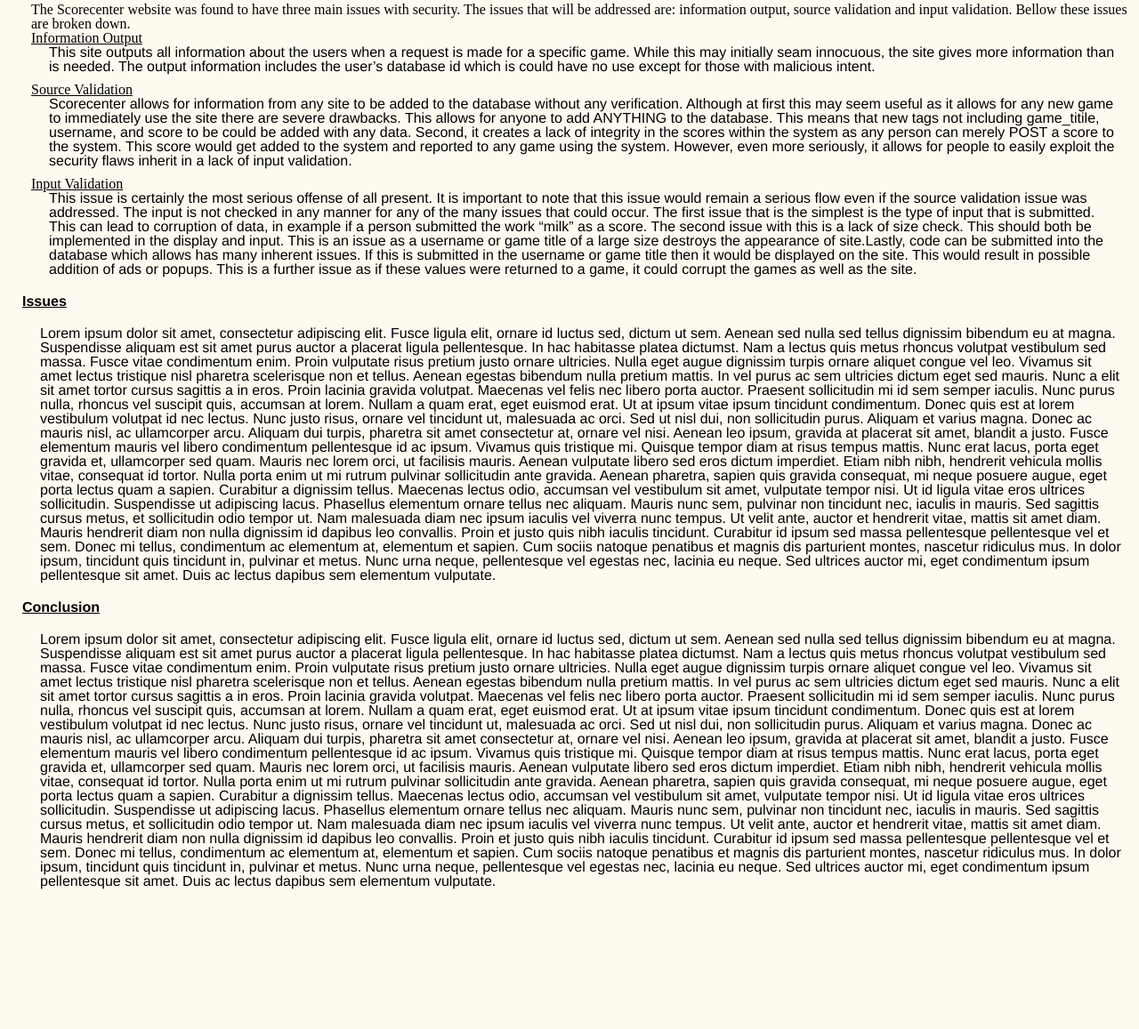
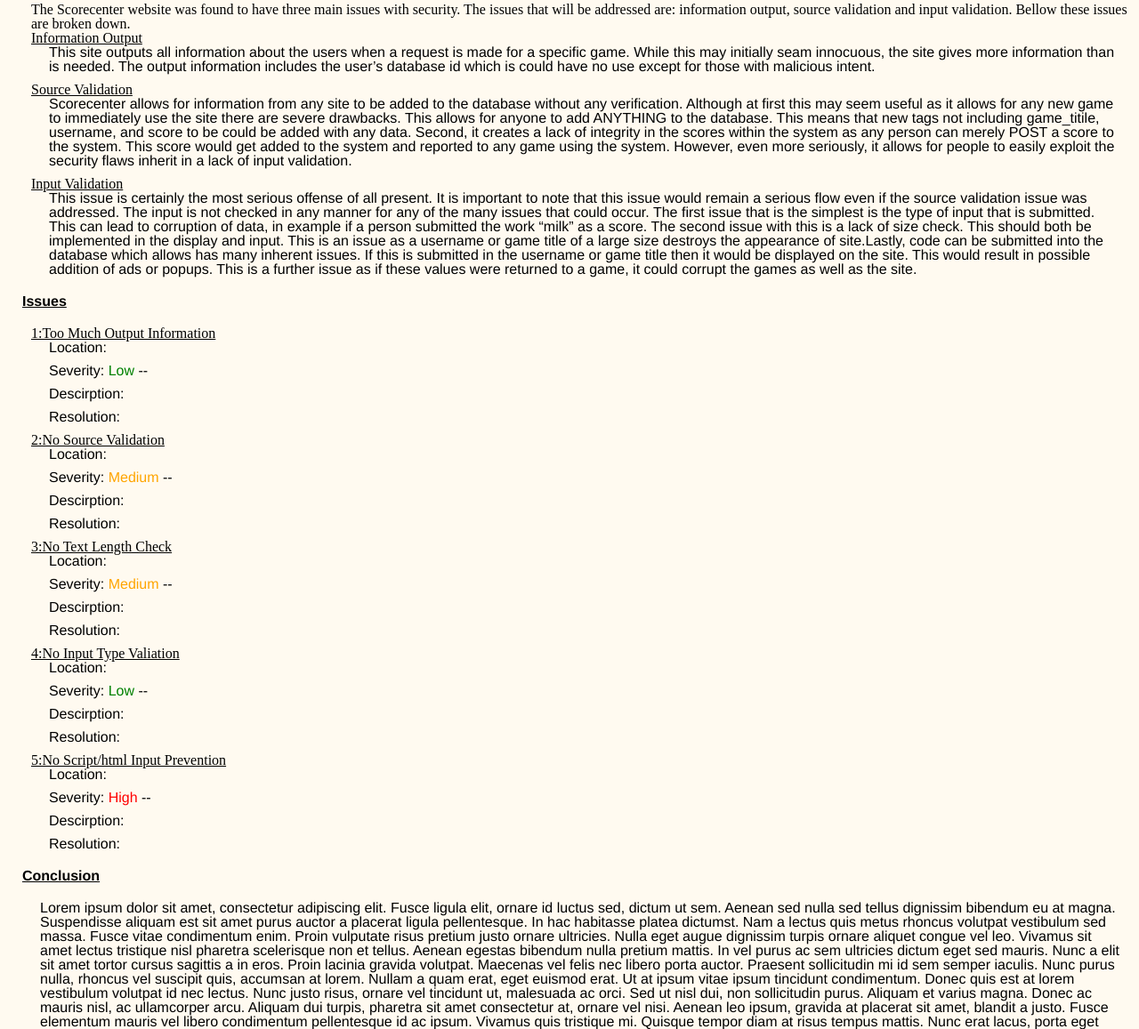
Before and after one commit to dgriff03/comp20-dgriffin, a plain HTML site: page security/report.html in a window 1280 px wide. Shown: the part 483-1640 px from the top of the page at 89% size. Before the commit the page ends 1517 px from the top, so only its background shows below. Drawn offline with Linux system fonts and the light colour scheme.

Commit message:
added base of issues

```diff
--- a/security/report.html
+++ b/security/report.html
@@ -33,7 +33,7 @@
 		</p>
 		<a name = "Methodology"></a><h2>Methodology</h2>
 		<p>
-			The site Scorecenter is available at: <a href “”>Scorecenter</a>. When attacking the site I had access to the site’s source code.
+			The site Scorecenter is available at: <a href ='http://scorecenter-je.herokuapp.com/'>Scorecenter</a>. When attacking the site I had access to the site’s source code.
 		</p>
 		<p>
 			To test the site the code was compiled and run locally so as to prevent any permanent damage to the site. The first test was to write a quick html file locally with a post form to the site. This file was then used as the main testing ground for errors. This checked if there was a “white list” of sites that were allowed to post to the database or if any site could access it. From here the site was tested on its handling of large text-blocks, html text and javascript. The results from searches were also analyzed for possible security issues. Finally, the source code was examined for further security issues. All of these issues were compiled and tested.
@@ -59,16 +59,45 @@
 			</p>
 		</div></p>
 		<a name = "Issues"></a><h2>Issues</h2>
-<p>
-Lorem ipsum dolor sit amet, consectetur adipiscing elit. Fusce ligula elit, ornare id luctus sed, dictum ut sem. Aenean sed nulla sed tellus dignissim bibendum eu at magna. Suspendisse aliquam est sit amet purus auctor a placerat ligula pellentesque. In hac habitasse platea dictumst. Nam a lectus quis metus rhoncus volutpat vestibulum sed massa. Fusce vitae condimentum enim. Proin vulputate risus pretium justo ornare ultricies.
+		<p>
+			<!--Issues Found - For each issue that you find, document:
+			Issue (e.g., database injection, really bad programming practice)
+			Location / page where issue was found
+			Severity of issue (e.g., low, medium , or high). Justify your answer.
+			Description of issue. How did you find it? A screenshot of problem is excellent.
+			Resolution. How did you resolve the issue? Show code if possible.-->
 
-Nulla eget augue dignissim turpis ornare aliquet congue vel leo. Vivamus sit amet lectus tristique nisl pharetra scelerisque non et tellus. Aenean egestas bibendum nulla pretium mattis. In vel purus ac sem ultricies dictum eget sed mauris. Nunc a elit sit amet tortor cursus sagittis a in eros. Proin lacinia gravida volutpat. Maecenas vel felis nec libero porta auctor. Praesent sollicitudin mi id sem semper iaculis. Nunc purus nulla, rhoncus vel suscipit quis, accumsan at lorem. Nullam a quam erat, eget euismod erat. Ut at ipsum vitae ipsum tincidunt condimentum. Donec quis est at lorem vestibulum volutpat id nec lectus. Nunc justo risus, ornare vel tincidunt ut, malesuada ac orci. Sed ut nisl dui, non sollicitudin purus. Aliquam et varius magna. Donec ac mauris nisl, ac ullamcorper arcu.
+			<div class="indent">
+					<h3>1:Too Much Output Information</h3>
+					<p>Location:</p>
+					<p>Severity: <span class="low">Low</span>  --  </p>
+					<p>Descirption: </p>
+					<p>Resolution: </p>
 
-Aliquam dui turpis, pharetra sit amet consectetur at, ornare vel nisi. Aenean leo ipsum, gravida at placerat sit amet, blandit a justo. Fusce elementum mauris vel libero condimentum pellentesque id ac ipsum. Vivamus quis tristique mi. Quisque tempor diam at risus tempus mattis. Nunc erat lacus, porta eget gravida et, ullamcorper sed quam. Mauris nec lorem orci, ut facilisis mauris.
+					<h3>2:No Source Validation</h3>
+					<p>Location:</p>
+					<p>Severity: <span class="medium">Medium</span>  --  </p>
+					<p>Descirption: </p>
+					<p>Resolution: </p>
 
-Aenean vulputate libero sed eros dictum imperdiet. Etiam nibh nibh, hendrerit vehicula mollis vitae, consequat id tortor. Nulla porta enim ut mi rutrum pulvinar sollicitudin ante gravida. Aenean pharetra, sapien quis gravida consequat, mi neque posuere augue, eget porta lectus quam a sapien. Curabitur a dignissim tellus. Maecenas lectus odio, accumsan vel vestibulum sit amet, vulputate tempor nisi. Ut id ligula vitae eros ultrices sollicitudin. Suspendisse ut adipiscing lacus. Phasellus elementum ornare tellus nec aliquam. Mauris nunc sem, pulvinar non tincidunt nec, iaculis in mauris. Sed sagittis cursus metus, et sollicitudin odio tempor ut.
+					<h3>3:No Text Length Check</h3>
+					<p>Location:</p>
+					<p>Severity: <span class="medium">Medium</span>  --  </p>
+					<p>Descirption: </p>
+					<p>Resolution: </p>
 
-Nam malesuada diam nec ipsum iaculis vel viverra nunc tempus. Ut velit ante, auctor et hendrerit vitae, mattis sit amet diam. Mauris hendrerit diam non nulla dignissim id dapibus leo convallis. Proin et justo quis nibh iaculis tincidunt. Curabitur id ipsum sed massa pellentesque pellentesque vel et sem. Donec mi tellus, condimentum ac elementum at, elementum et sapien. Cum sociis natoque penatibus et magnis dis parturient montes, nascetur ridiculus mus. In dolor ipsum, tincidunt quis tincidunt in, pulvinar et metus. Nunc urna neque, pellentesque vel egestas nec, lacinia eu neque. Sed ultrices auctor mi, eget condimentum ipsum pellentesque sit amet. Duis ac lectus dapibus sem elementum vulputate.
+					<h3>4:No Input Type Valiation </h3>
+					<p>Location:</p>
+					<p>Severity: <span class="low">Low</span>  --  </p>
+					<p>Descirption: </p>
+					<p>Resolution: </p>
+
+					<h3>5:No Script/html Input Prevention</h3>
+					<p>Location:</p>
+					<p>Severity: <span class="high">High</span>  --  </p>
+					<p>Descirption: </p>
+					<p>Resolution: </p>
+			 </div>
 		</p>
 		<a name = "Conclusion"></a><h2>Conclusion</h2>
 <p>
--- a/security/style.css
+++ b/security/style.css
@@ -137,6 +137,8 @@ h1 {
 .indent{
 	padding:0 0 0 10px;
 }
+
+
 .high{
 	color:red;
 }
```
Also changed, not shown: security/images/bad_input.png (added), security/images/bad_input_result.png (added), security/images/lorum_ipsum.png (added), security/images/script_after.png (added), security/images/script_input.png (added), security/images/script_twitter.png (added), security/images/unaffected.png (added).
